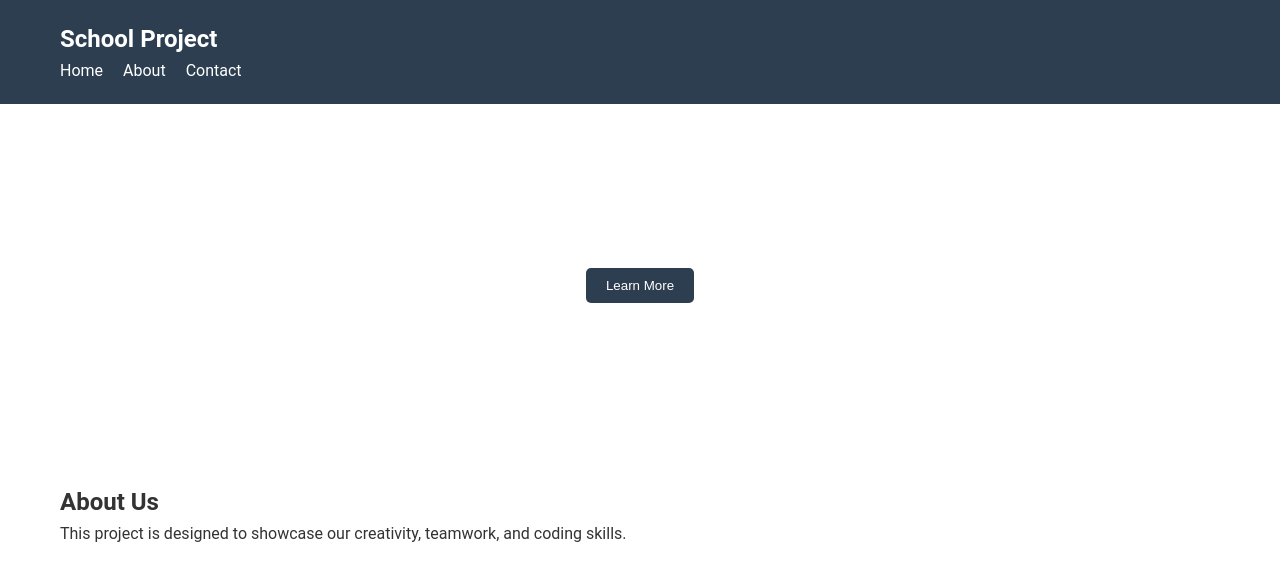
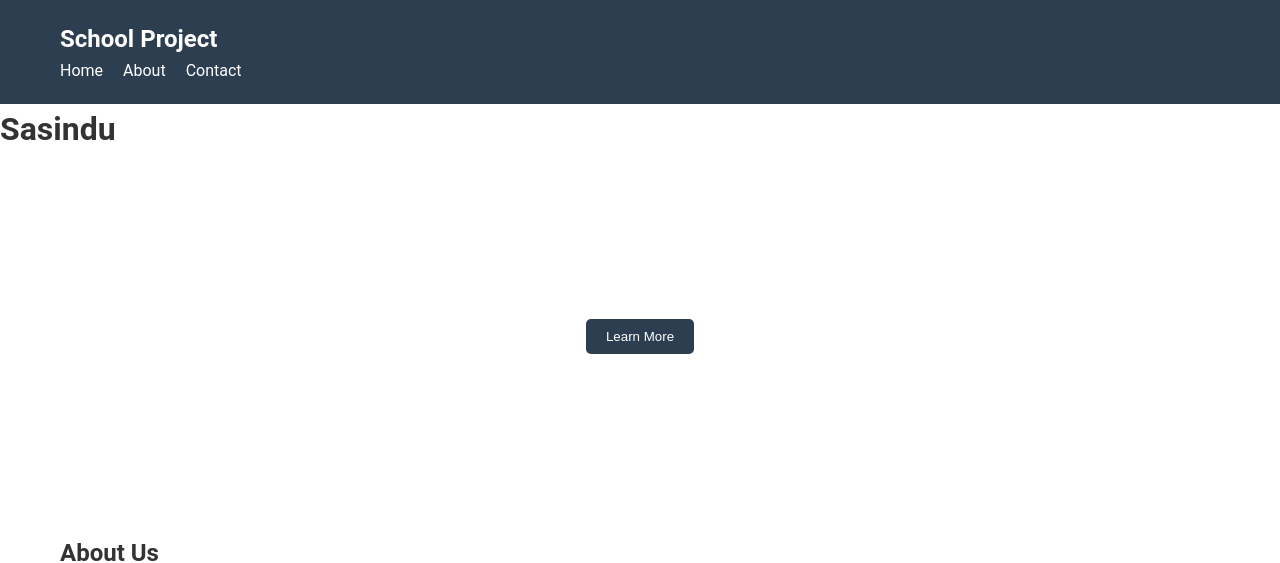
Before and after one commit to Sasindu12-tech/Sasi-second-repo, a plain HTML site: page index.html in a window 1280 px wide. Shown: the top 563 px of the page. Drawn offline with Linux system fonts and the light colour scheme; a script that the page names is missing.

Commit message:
change name

```diff
--- a/index.html
+++ b/index.html
@@ -21,6 +21,7 @@
         </nav>
     </div>
 </header>
+<h1>Sasindu</h1>
 
 <section id="home" class="home-section">
     <div class="container">
```
